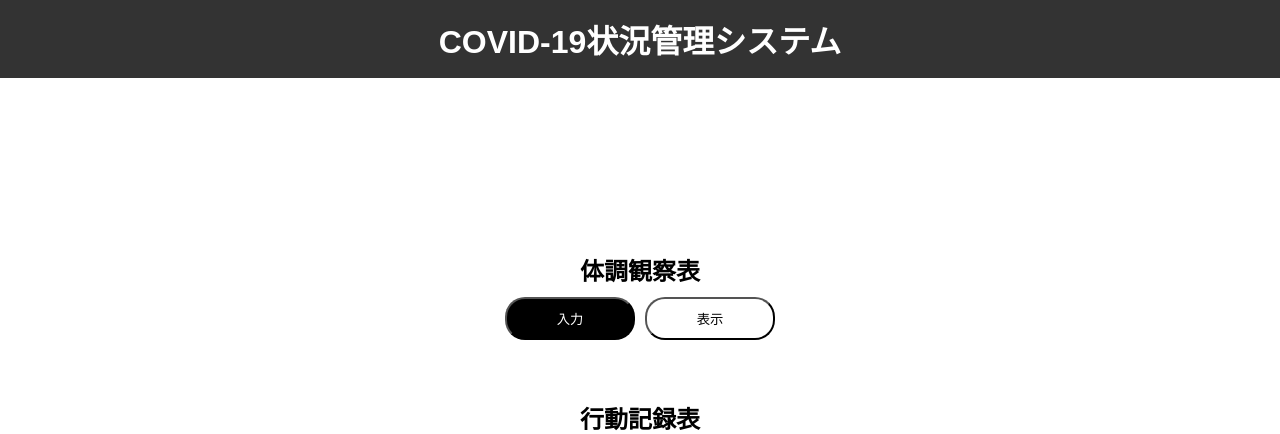
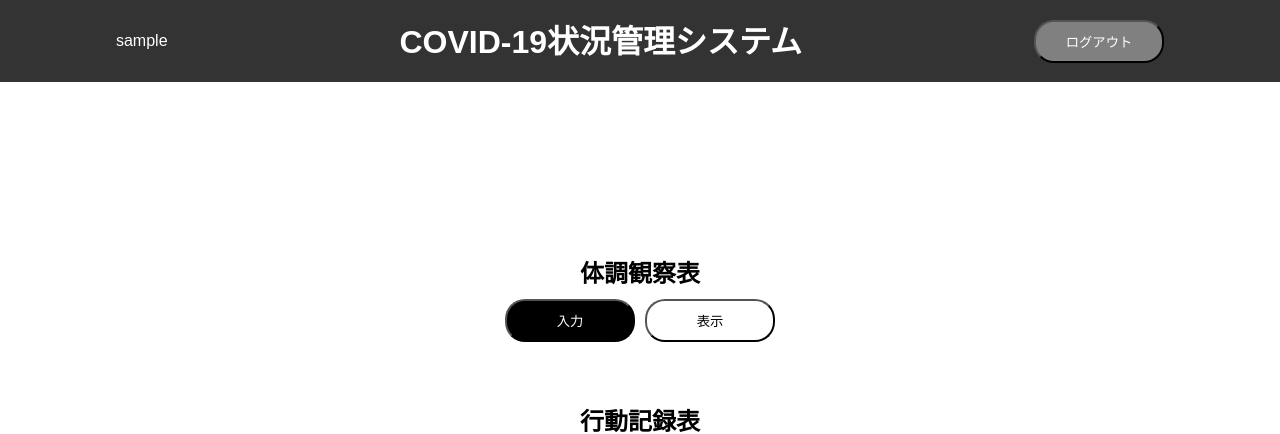
Before and after one commit to Kotaro0722/covid-19, a Flask app: page /main_user in a window 1280 px wide. Shown: the top 434 px of the page. Run offline with Flask 3, Linux system fonts and the light colour scheme; the visitor is signed in with stand-in values (Sample User, id 1); tables that the repository leaves empty or names only in its code hold one stand-in row (values such as "Sample post").

Commit message:
ログアウト機能実装　ログインしている人の名前表示

```diff
--- a/app/main/routes.py
+++ b/app/main/routes.py
@@ -55,6 +55,18 @@ def login_config():
 @main.route("/main_user",methods=["POST","GET"])
 def main_user():
     if "username" in session:
-        return render_template("main_user.html")
+        dbcon,cur=my_open(**dsn)
+
+        sql_string=f"""
+            SELECT user_name FROM user_table
+            WHERE user_num='{session["username"]}'
+            ;
+        """
+        my_query(sql_string,cur)
+        recset=pd.DataFrame(cur.fetchall())
+        user_name=recset["user_name"][0]
+
+        my_close(dbcon,cur)
+        return render_template("main_user.html",userName=user_name)
     else:
         return redirect(url_for("login.login_"))
--- a/app/static/style.css
+++ b/app/static/style.css
@@ -9,6 +9,8 @@ body {
 }
 
 header {
+  display: flex;
+  justify-content: space-around;
   width: 100%;
   background-color: #333;
   color: #fff;
@@ -85,6 +87,12 @@ select {
   background-color: #0056b3;
 }
 
+#logout {
+  display: flex;
+  justify-content: center;
+  align-items: center;
+}
+
 #main_admin_main {
   width: 100%;
 }
--- a/app/templates/main_user.html
+++ b/app/templates/main_user.html
@@ -56,7 +56,11 @@
   </head>
   <body>
     <header>
+      <p>{{userName}}</p>
       <h1>COVID-19状況管理システム</h1>
+      <form action="/logout" method="post" id="logout">
+        <button type="submit">ログアウト</button>
+      </form>
     </header>
 
     <main>
```
Also changed, not shown: app/login/routes.py (+6 -1 lines).
